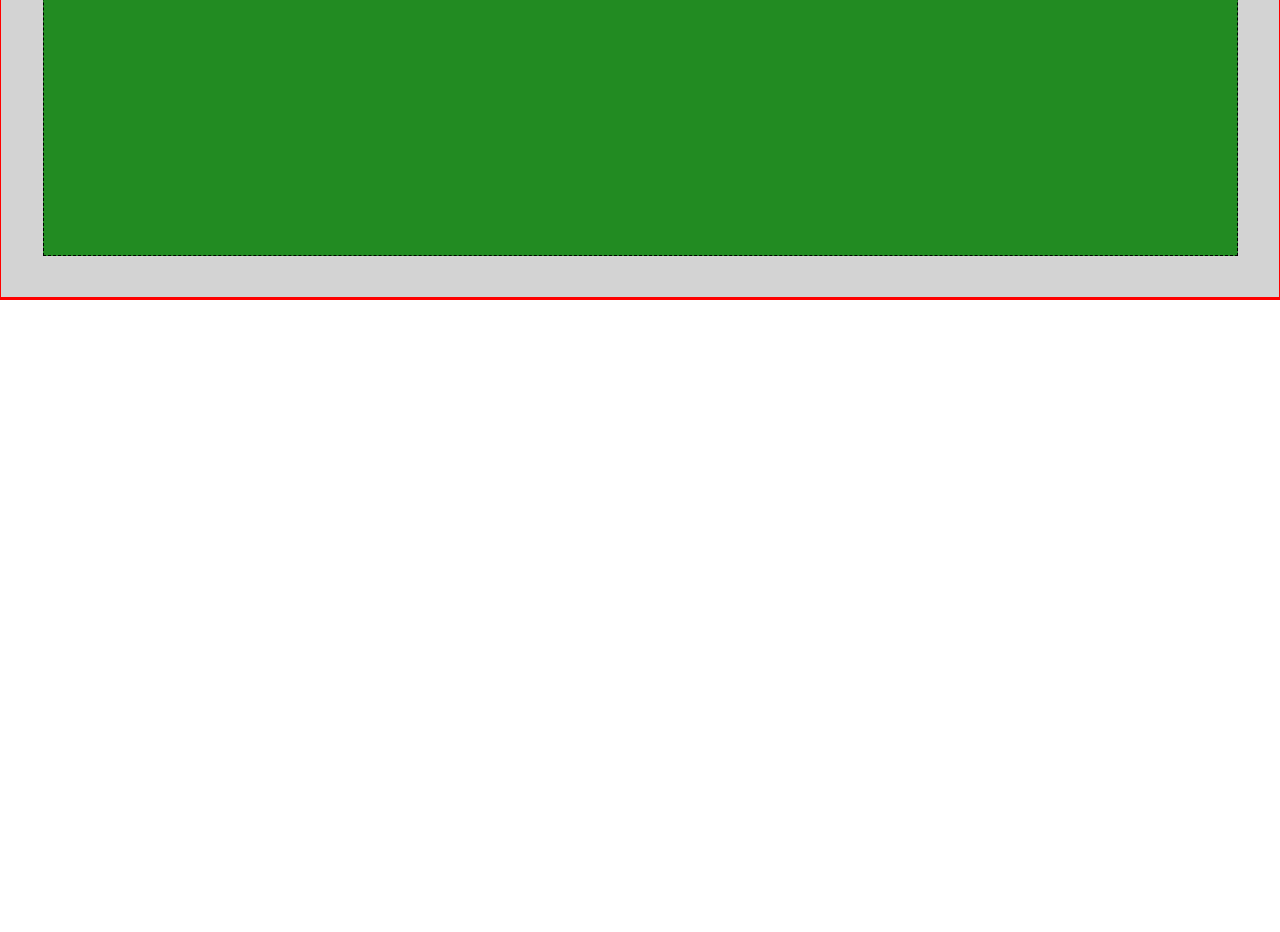
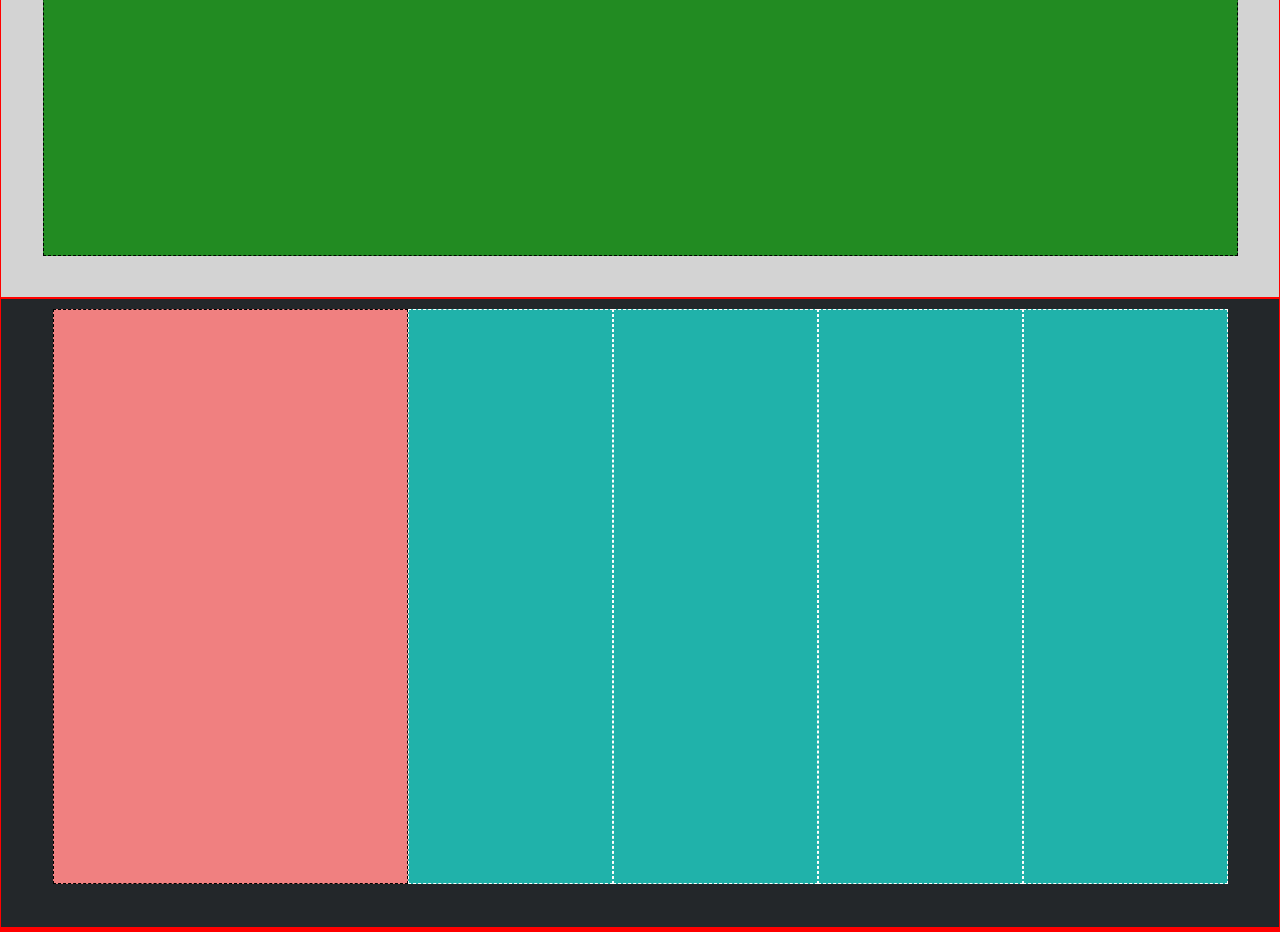
Before and after one commit to salvatorebarbaro/htmlcss-struttura-discord, a plain HTML site: page index.html in a window 1280 px wide. Shown: the part 3072-4004 px from the top of the page. Before the commit the page ends 3372 px from the top, so only its background shows below. Drawn offline with Linux system fonts and the light colour scheme.

Commit message:
fine settimo scenario

```diff
--- a/index.html
+++ b/index.html
@@ -48,6 +48,18 @@
         <div class="rettangolo_verde"></div>
 
     </section>
+    <section class="settimo_scenario">
+
+        <div class="conteiner_scenario7">
+            <div class="rettangolo_red"></div>
+            <div class="rettangolo_lightgreen"></div>
+            <div class="rettangolo_lightgreen"></div>
+            <div class="rettangolo_lightgreen"></div>
+            <div class="rettangolo_lightgreen"></div>
+        </div>
+    </section>
+    <hr>
+
     <footer>
 
     </footer>
--- a/style.css
+++ b/style.css
@@ -133,3 +133,37 @@
 }
 
 /* fine sesto scenario*/
+/* inizio settimo scenario*/
+.settimo_scenario{
+  display: flex;
+  justify-content: center;
+  background-color: #23272A;
+  height: 630px;
+}
+.rettangolo_red{
+  height: 575px;
+  width: 355px;
+  background-color: #F08080;
+  border: 1px black dashed ;
+
+}
+.rettangolo_lightgreen{
+  height: 575px;
+  width: 205px;
+  background-color: #20B2AA;
+  border: 1px white dashed ;
+
+}
+.conteiner_scenario7{
+  display: flex;
+  margin-bottom: 45px;
+  margin-top: 10px;
+
+}
+/* fine settimo scenario*/
+hr{
+  color: #C9C9C9;
+}
+/* inizio ottavo scenario*/
+
+/*fine ottavo scenario*/
```
